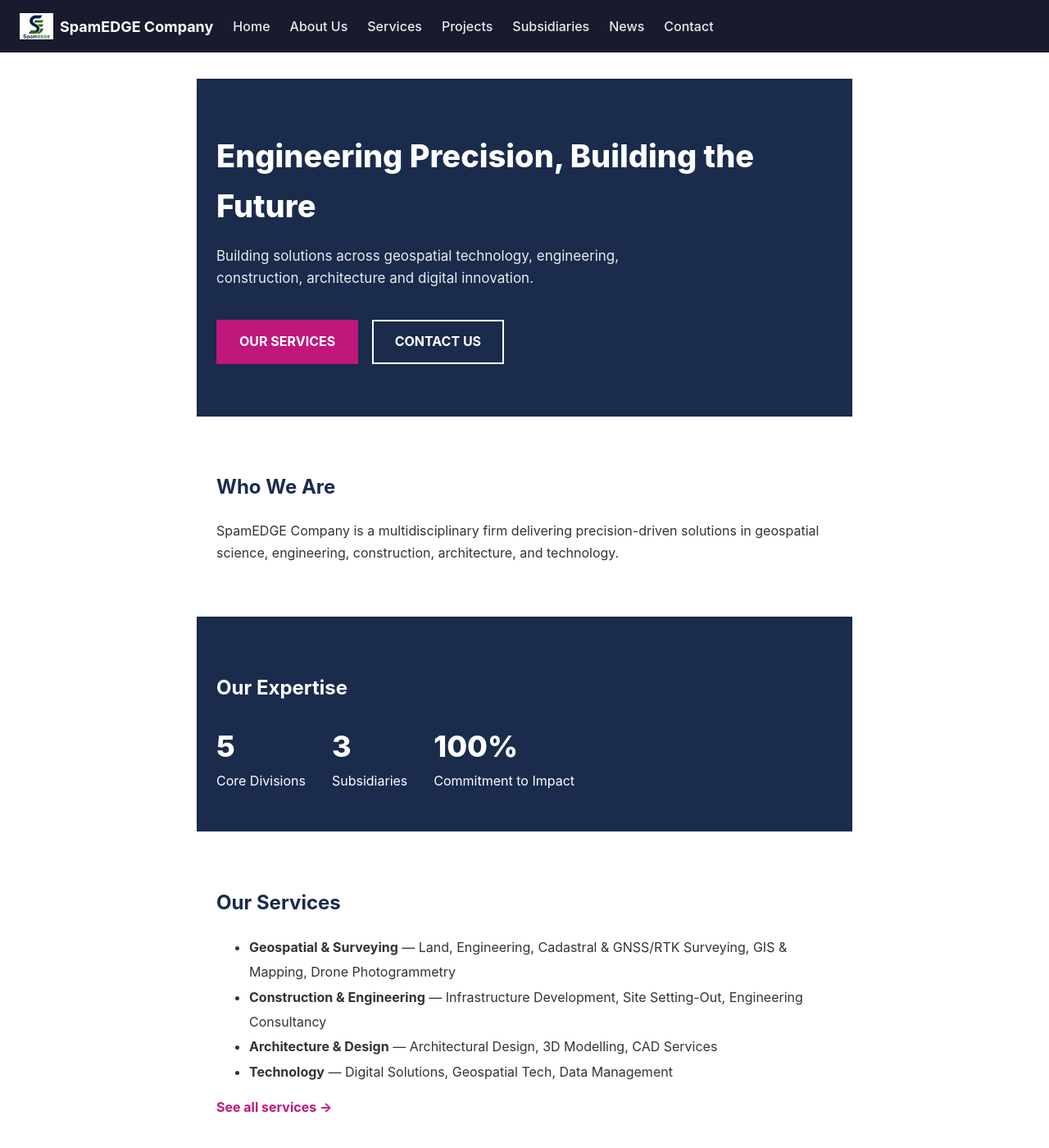
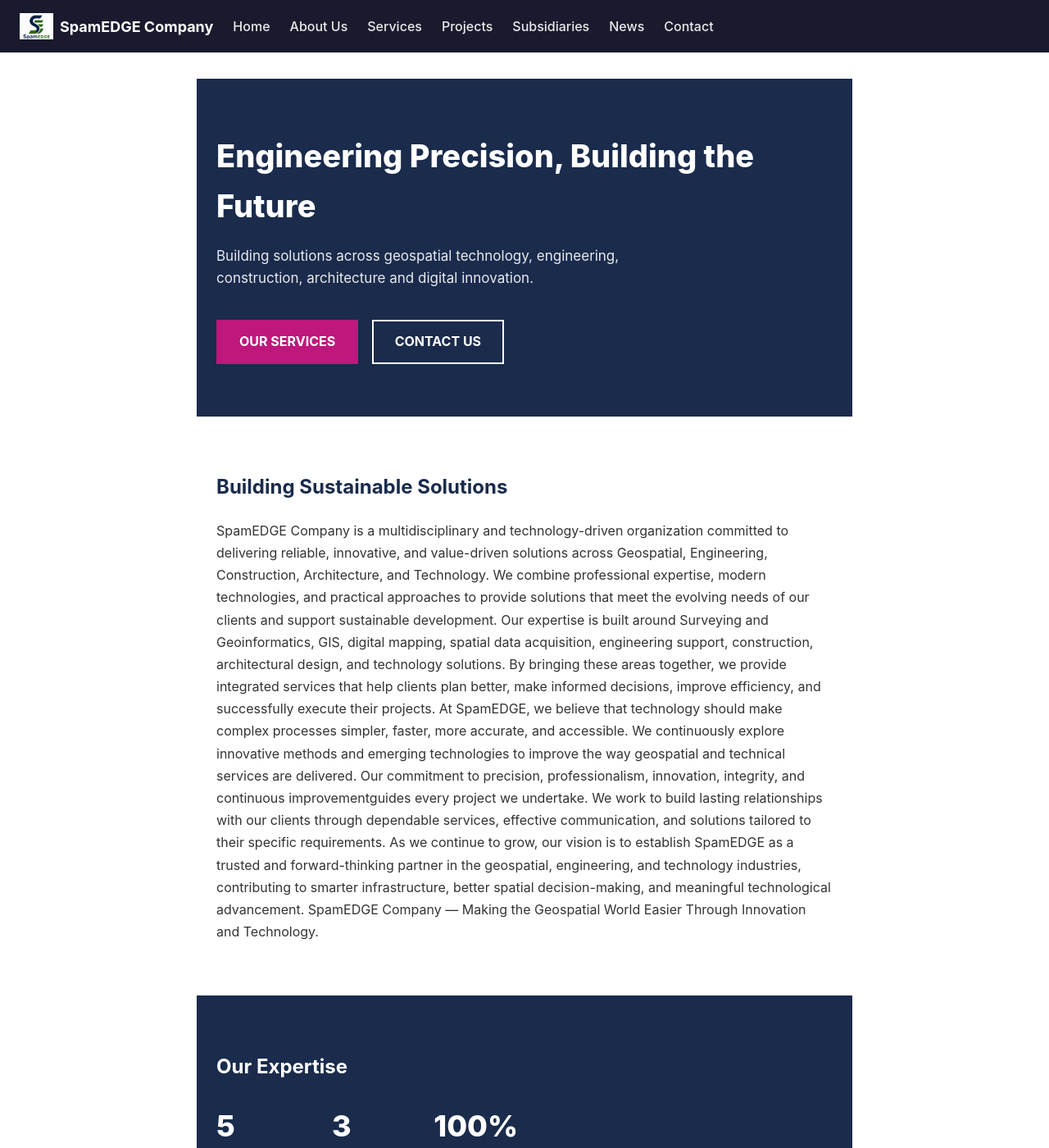
Before and after one commit to spamEDGEcompany/spamEDGEcompany.github.io, a Jekyll site: the page built from index.md, in a window 1280 px wide and 1400 px high. Shown: the whole window at 82% size. Built offline with Jekyll 4.4.1, drawn with Linux system fonts in a browser that asks for light colours.

Commit message:
Update index.md

```diff
--- a/index.md
+++ b/index.md
@@ -11,8 +11,18 @@
 </div>
 
 <div style="padding:48px 24px; max-width:800px;">
-<h2 style="color:#1a2b4c;">Who We Are</h2>
-<p style="font-size:16px; line-height:1.7; color:#333;">SpamEDGE Company is a multidisciplinary firm delivering precision-driven solutions in geospatial science, engineering, construction, architecture, and technology.</p>
+<h2 style="color:#1a2b4c;">Building Sustainable Solutions</h2>
+<p style="font-size:16px; line-height:1.7; color:#333;">SpamEDGE Company is a multidisciplinary and technology-driven organization committed to delivering reliable, innovative, and value-driven solutions across Geospatial, Engineering, Construction, Architecture, and Technology. We combine professional expertise, modern technologies, and practical approaches to provide solutions that meet the evolving needs of our clients and support sustainable development.
+
+Our expertise is built around Surveying and Geoinformatics, GIS, digital mapping, spatial data acquisition, engineering support, construction, architectural design, and technology solutions. By bringing these areas together, we provide integrated services that help clients plan better, make informed decisions, improve efficiency, and successfully execute their projects.
+
+At SpamEDGE, we believe that technology should make complex processes simpler, faster, more accurate, and accessible. We continuously explore innovative methods and emerging technologies to improve the way geospatial and technical services are delivered.
+
+Our commitment to precision, professionalism, innovation, integrity, and continuous improvementguides every project we undertake. We work to build lasting relationships with our clients through dependable services, effective communication, and solutions tailored to their specific requirements.
+
+As we continue to grow, our vision is to establish SpamEDGE as a trusted and forward-thinking partner in the geospatial, engineering, and technology industries, contributing to smarter infrastructure, better spatial decision-making, and meaningful technological advancement.
+
+SpamEDGE Company — Making the Geospatial World Easier Through Innovation and Technology.</p>
 </div>
 
 <div style="background:#1a2b4c; color:#fff; padding:48px 24px;">
```
